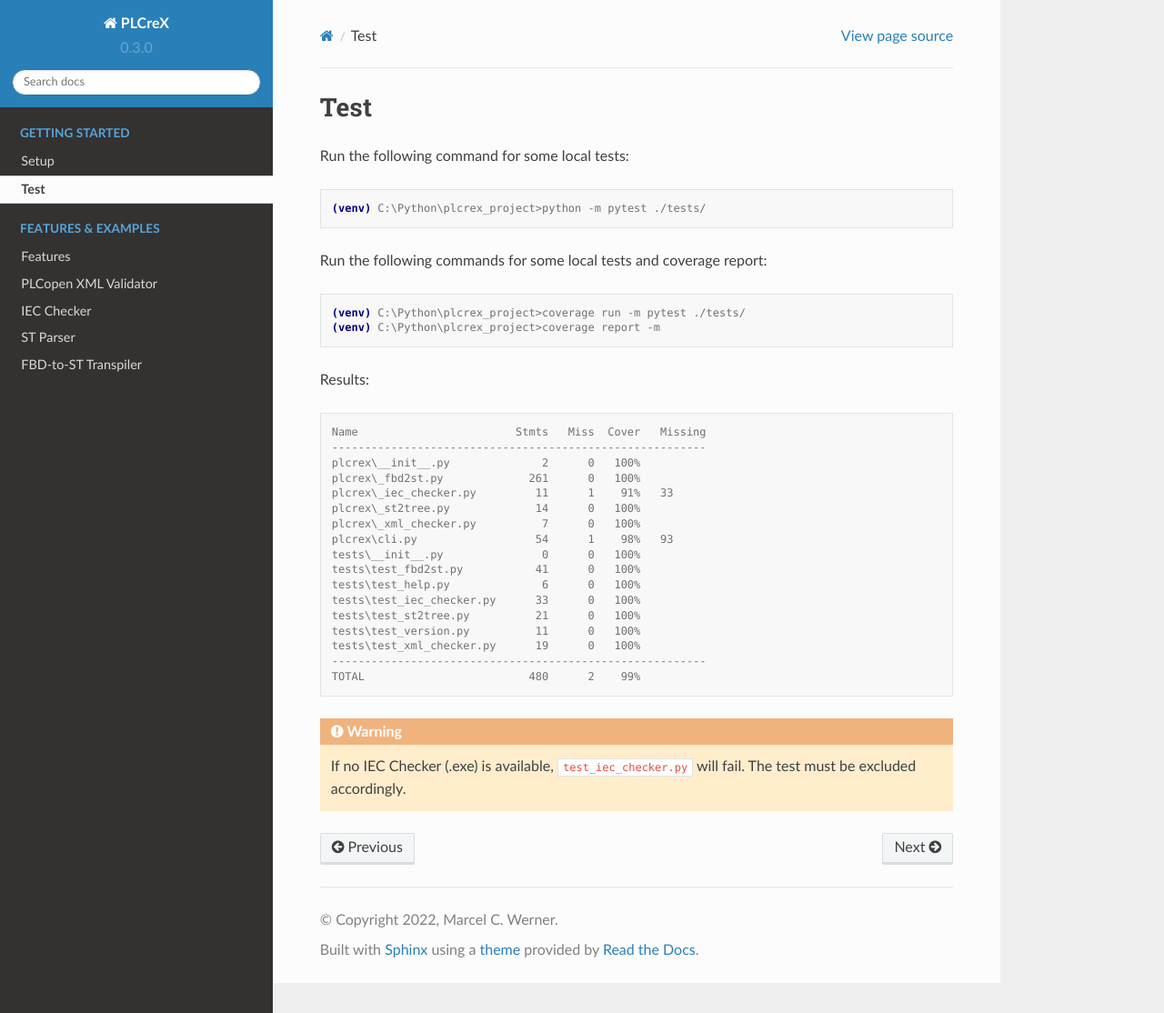
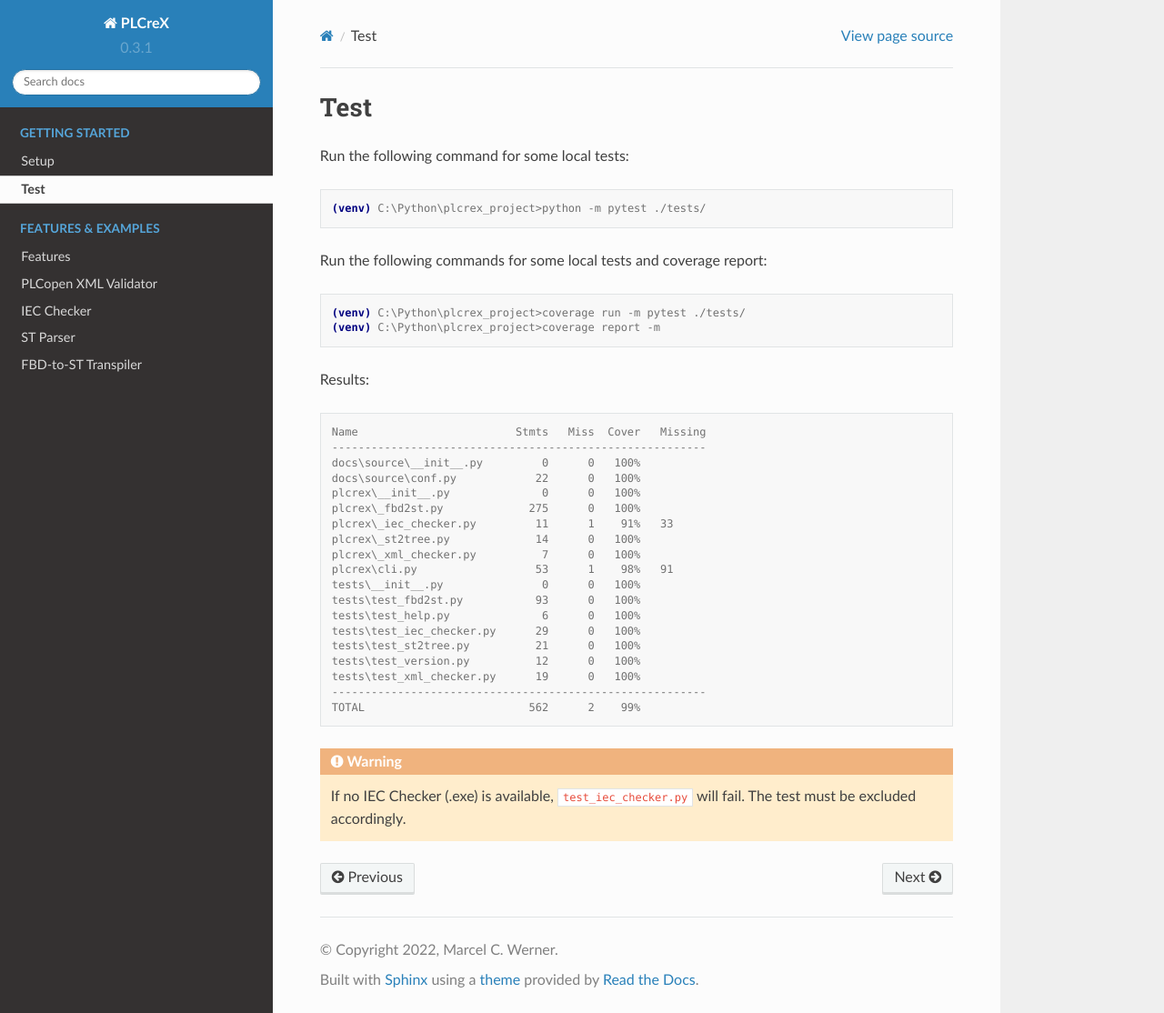
Before and after one commit to marwern/PLCreX, a Sphinx documentation site: the page built from docs/source/test.rst, in a window 1280 px wide and 1114 px high. Shown: the whole window at 91% size. Built offline with Sphinx 7.4.7 and the Read the Docs theme 2.0.0, drawn with Linux system fonts in a browser that asks for light colours.

Commit message:
create readthedocs and replace README #15

```diff
--- a/docs/source/conf.py
+++ b/docs/source/conf.py
@@ -25,7 +25,7 @@ sys.path.insert(0, os.path.abspath("../"))
 
 
 __app_name__ = "PLCreX"
-__version__ = "0.3.0"
+__version__ = "0.3.1"
 __owner__ = "Marcel C. Werner"
 __copyright__ = "2022, " + __owner__
 
--- a/docs/source/test.rst
+++ b/docs/source/test.rst
@@ -20,23 +20,25 @@ Results:
 
 .. code-block:: console
 
-	Name                        Stmts   Miss  Cover   Missing
-	---------------------------------------------------------
-	plcrex\__init__.py              2      0   100%
-	plcrex\_fbd2st.py             261      0   100%
-	plcrex\_iec_checker.py         11      1    91%   33
-	plcrex\_st2tree.py             14      0   100%
-	plcrex\_xml_checker.py          7      0   100%
-	plcrex\cli.py                  54      1    98%   93
-	tests\__init__.py               0      0   100%
-	tests\test_fbd2st.py           41      0   100%
-	tests\test_help.py              6      0   100%
-	tests\test_iec_checker.py      33      0   100%
-	tests\test_st2tree.py          21      0   100%
-	tests\test_version.py          11      0   100%
-	tests\test_xml_checker.py      19      0   100%
-	---------------------------------------------------------
-	TOTAL                         480      2    99%
+    Name                        Stmts   Miss  Cover   Missing
+    ---------------------------------------------------------
+    docs\source\__init__.py         0      0   100%
+    docs\source\conf.py            22      0   100%
+    plcrex\__init__.py              0      0   100%
+    plcrex\_fbd2st.py             275      0   100%
+    plcrex\_iec_checker.py         11      1    91%   33
+    plcrex\_st2tree.py             14      0   100%
+    plcrex\_xml_checker.py          7      0   100%
+    plcrex\cli.py                  53      1    98%   91
+    tests\__init__.py               0      0   100%
+    tests\test_fbd2st.py           93      0   100%
+    tests\test_help.py              6      0   100%
+    tests\test_iec_checker.py      29      0   100%
+    tests\test_st2tree.py          21      0   100%
+    tests\test_version.py          12      0   100%
+    tests\test_xml_checker.py      19      0   100%
+    ---------------------------------------------------------
+    TOTAL                         562      2    99%
 
 .. warning::
     If no IEC Checker (.exe) is available, ``test_iec_checker.py`` will fail. The test must be excluded accordingly.
```
